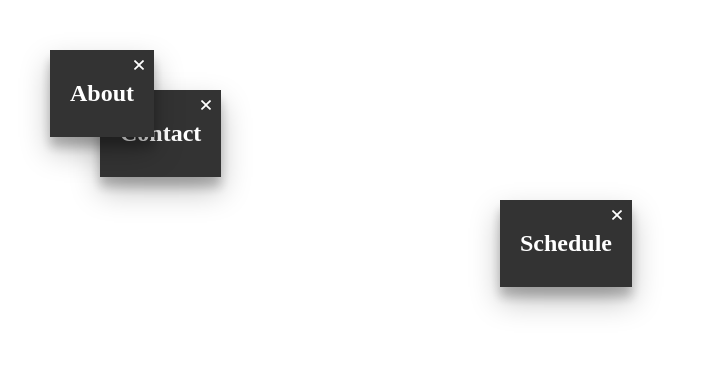
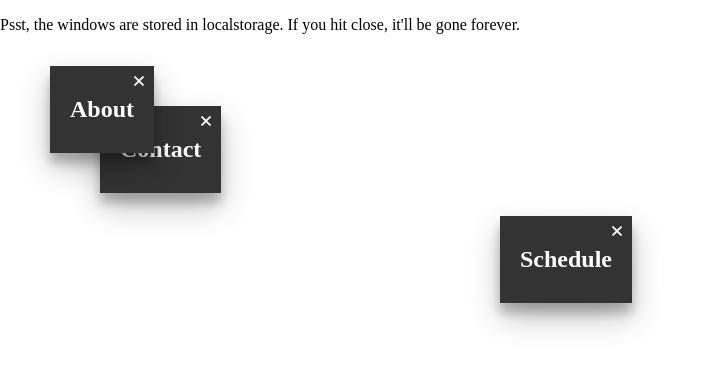
Before and after one commit to rijkvanzanten/te-website, a Vue app: page / in a window 1280 px wide. Shown: the top 368 px of the page, without its empty margins (0-706 px from the left). Built offline with nearby package versions, Linux system fonts and the light colour scheme.

Commit message:
Add warning

```diff
--- a/src/App.vue
+++ b/src/App.vue
@@ -1,6 +1,7 @@
 <template>
   <div id="app">
     <window-manager />
+    <p>Psst, the windows are stored in localstorage. If you hit close, it'll be gone forever.</p>
   </div>
 </template>
 
```
